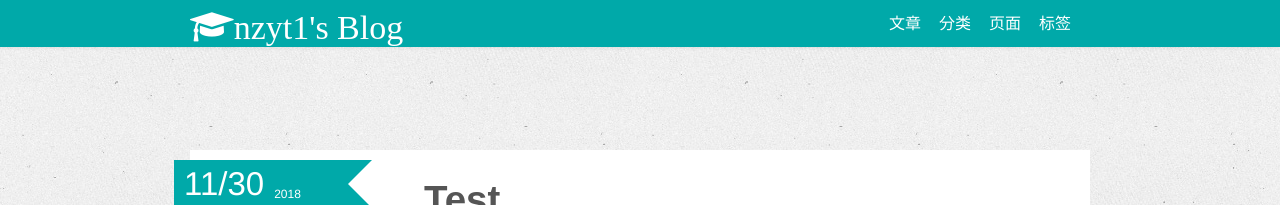
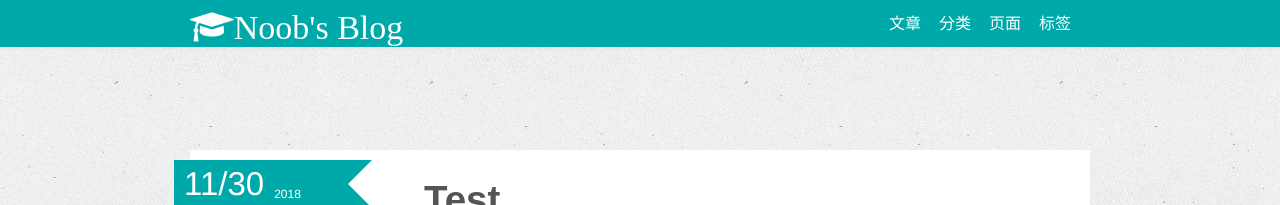
Before and after one commit to noobPlusPlus/noobplusplus.github.io, a Jekyll site: the page built from index.md, in a window 1280 px wide. Shown: the top 205 px of the page. Built offline with Jekyll 4.4.1, drawn with Linux system fonts in a browser that asks for light colours; nearby versions of some CDN libraries.

Commit message:
Update _config.yml

```diff
--- a/_config.yml
+++ b/_config.yml
@@ -10,7 +10,7 @@
 # Themes are encouraged to use these universal variables
 # so be sure to set them if your theme uses them.
 #
-title : nzyt1's Blog
+title : Noob's Blog
 tagline: Site Tagline
 author :
   name : noob
@@ -84,10 +84,10 @@
   # Set 'provider' to the comment provider you want to use.
   # Set 'provider' to false to turn commenting off globally.
   #
-  comments :
-    provider : disqus
-    disqus :
-      short_name : nzyt1githubio
+  #comments :
+  #  provider : disqus
+  #  disqus :
+  #    short_name : noobplusplusgithubio
     #livefyre :
     #  site_id : 123
     #intensedebate :
@@ -95,8 +95,8 @@
     #facebook :
     #  appid : 123
     #  num_posts: 5
-      width: 580
-      colorscheme: light
+    #  width: 580
+     # colorscheme: light
 
   # Settings for analytics helper
   # Set 'provider' to the analytics provider you want to use.
```
